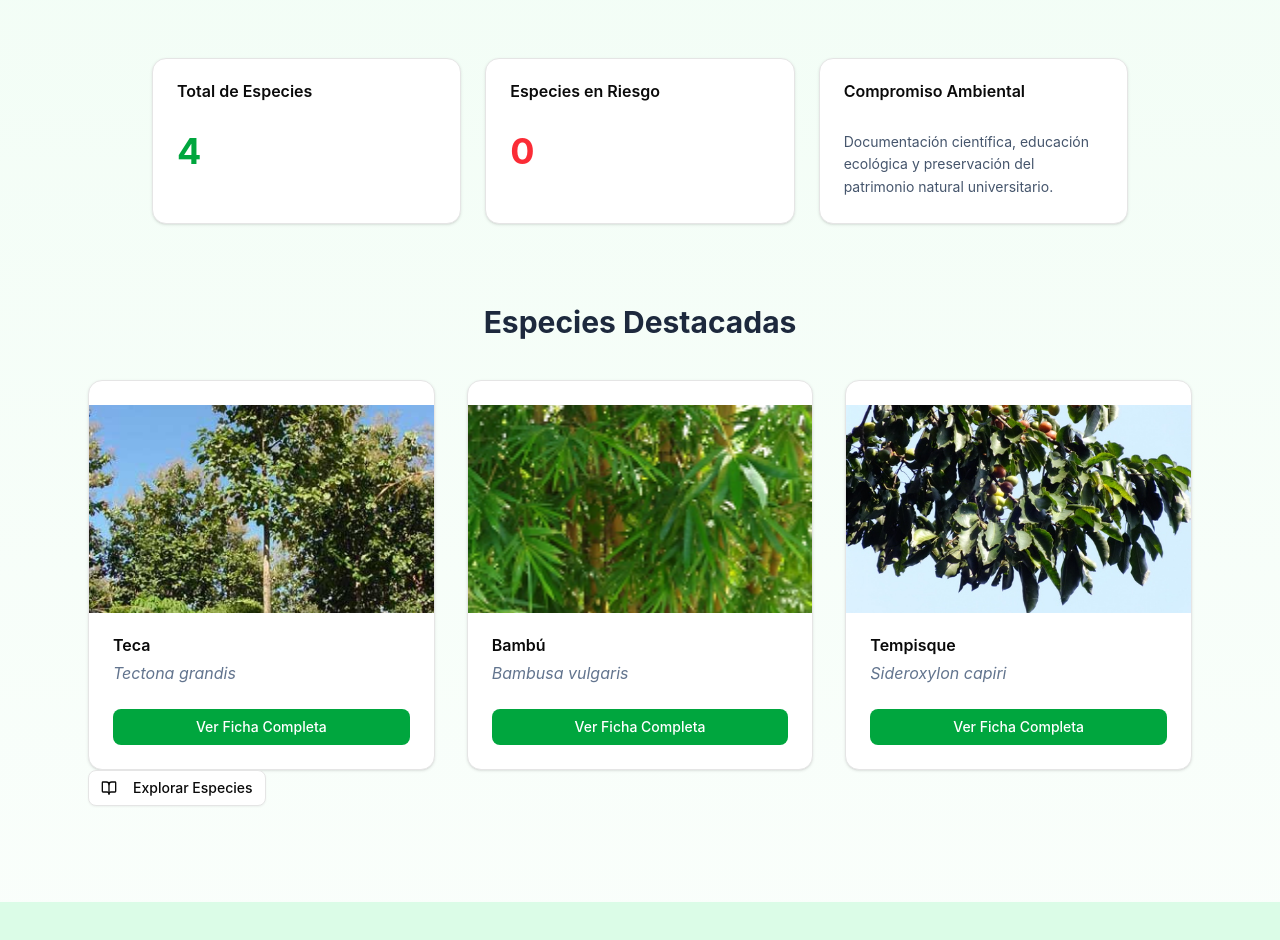
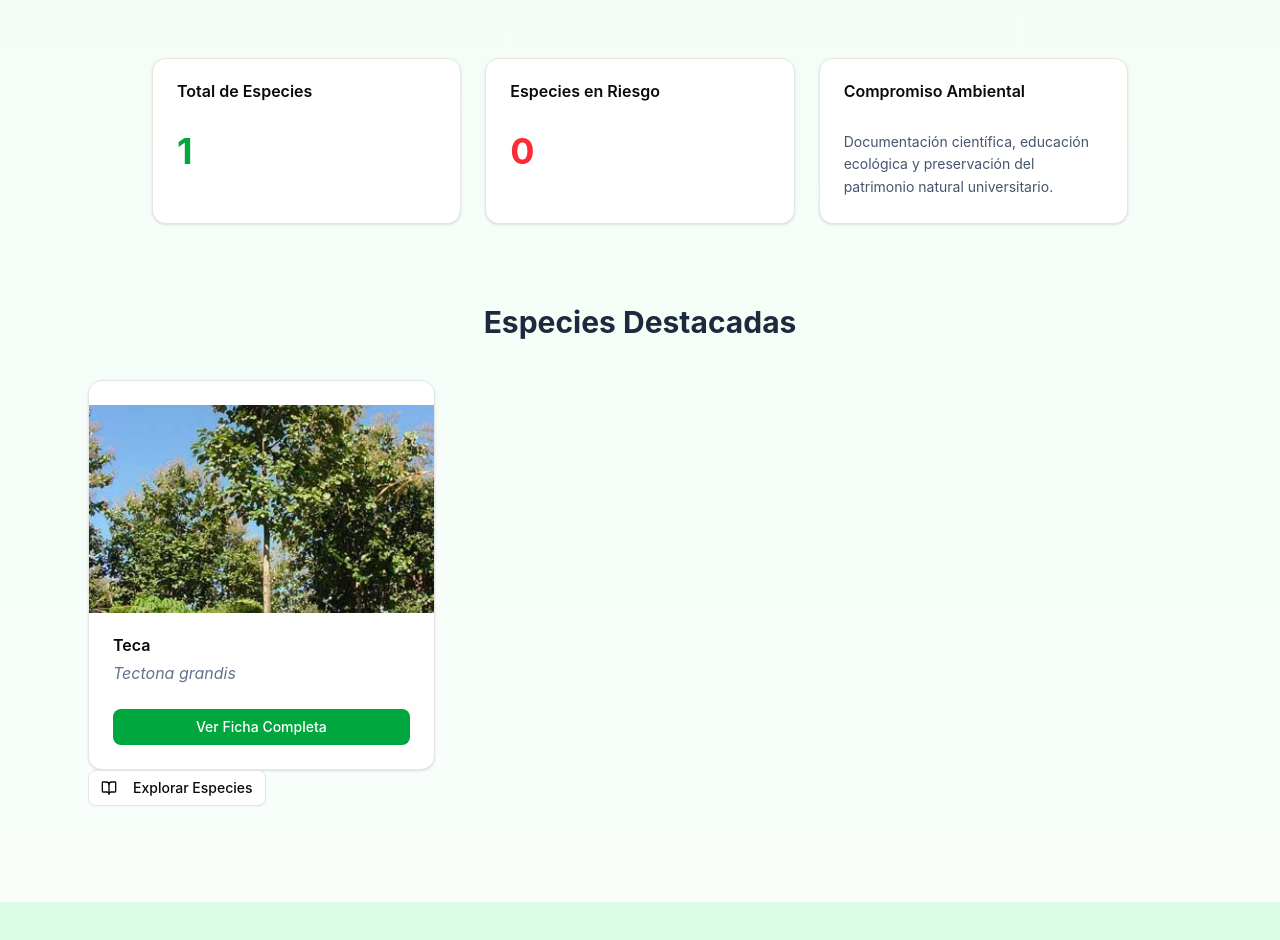
Before and after one commit to Programming-Club-ULSA/ecollecta-minimal, a React (Vite) app: page /#/ in a window 1280 px wide. Shown: the part 380-1320 px from the top of the page. Built offline with nearby package versions, Linux system fonts and the light colour scheme.

Commit message:
fix: Featured using the correct json

```diff
--- a/src/pages/Home.tsx
+++ b/src/pages/Home.tsx
@@ -3,23 +3,21 @@ import { Link } from "react-router-dom";
 import { Leaf, QrCode, BookOpen, Trees } from "lucide-react";
 import { Card, CardContent, CardHeader, CardTitle } from "@/components/ui/card";
 import { Button } from "@/components/ui/button";
-import { getAllSpecies } from "@/lib/species";
+import { getFeaturedSpecies } from "@/lib/species";
 import type { Species } from "@/types/species";
 import { FallingLeaves } from "@/components/FallingLeaves";
 
 function Home() {
-  const [species, setSpecies] = useState<Species[]>([]);
+  const [featuredSpecies, setFeaturedSpecies] = useState<Species[]>([]);
 
   useEffect(() => {
-    getAllSpecies().then(setSpecies);
+    getFeaturedSpecies().then(setFeaturedSpecies);
   }, []);
 
-  const totalSpecies = species.length;
-  const endangeredCount = species.filter(
+  const totalSpecies = featuredSpecies.length;
+  const endangeredCount = featuredSpecies.filter(
     (s) => s.conservationStatus === "EN" || s.conservationStatus === "CR"
   ).length;
-
-  const featured = species.slice(0, 3);
 
   return (
     <div className="min-h-screen bg-gradient-to-b from-green-50 to-white font-sans relative">
@@ -102,7 +100,7 @@ function Home() {
         </h2>
 
         <div className="grid grid-cols-1 md:grid-cols-3 gap-8">
-          {featured.map((tree) => (
+          {featuredSpecies.map((tree) => (
             <Card key={tree.id} className="overflow-hidden hover:shadow-lg transition-shadow duration-300">
               <div className="h-52 w-full overflow-hidden">
                 <img
```
